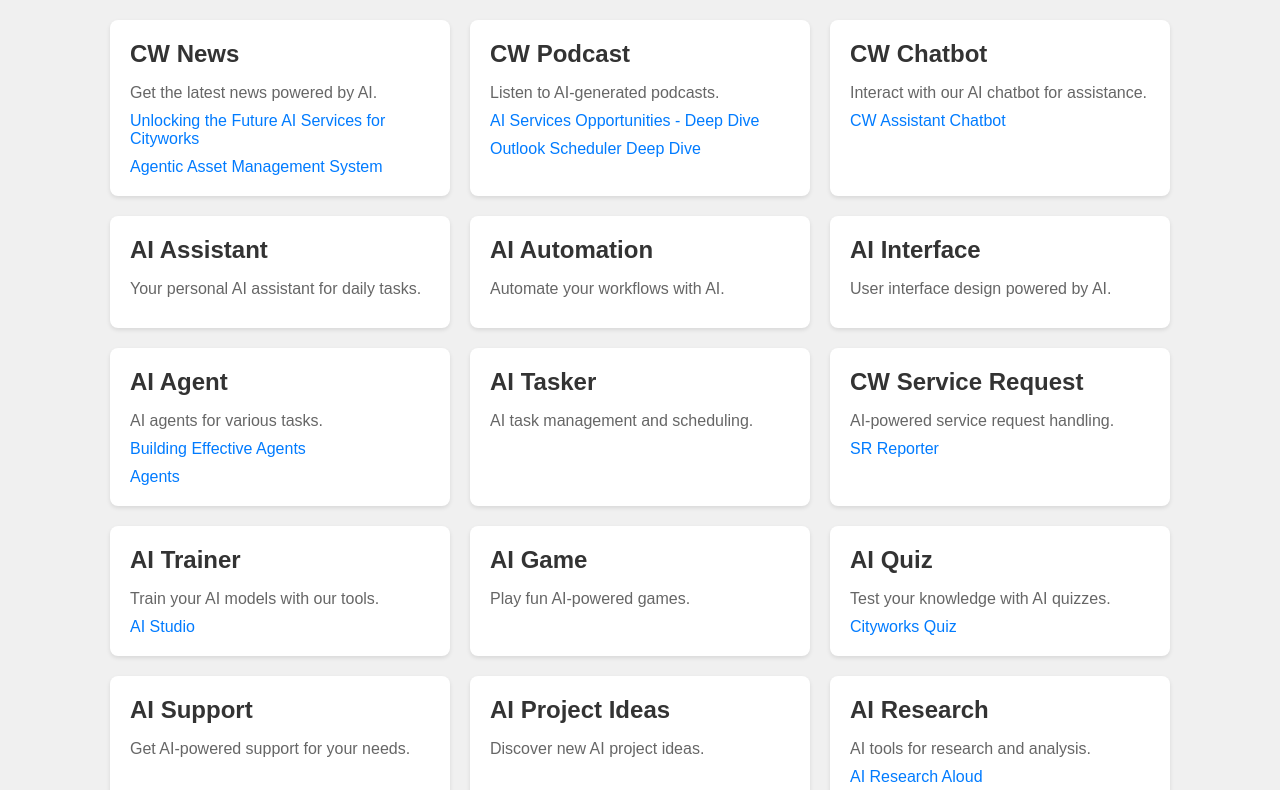
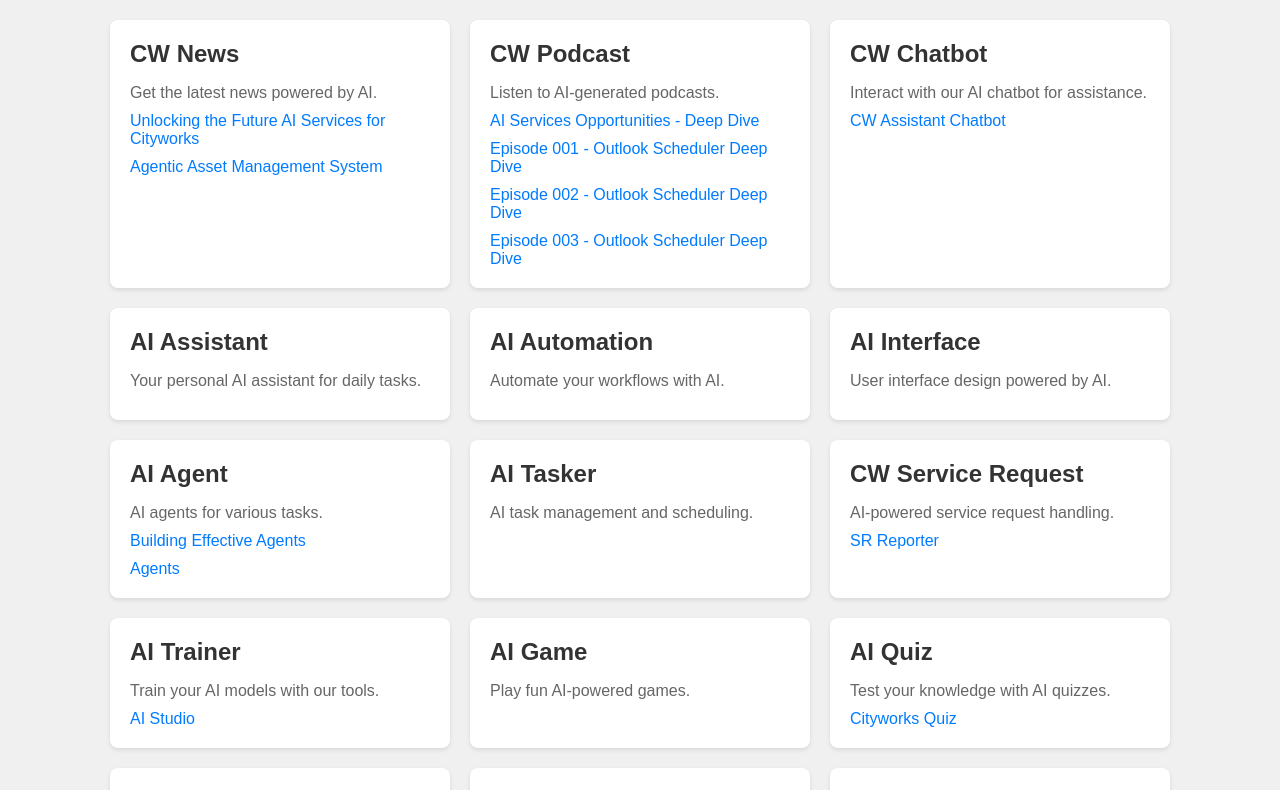
Before and after one commit to ken8/cwolc, a React (Vite) app: page / in a window 1280 px wide. Shown: the top 790 px of the page. Built offline with nearby package versions, Linux system fonts and the light colour scheme.

Commit message:
Initial commit from your app

```diff
--- a/src/App.jsx
+++ b/src/App.jsx
@@ -24,8 +24,16 @@ const services = [
         url: 'https://www.youtube.com/watch?v=LiXcfwAWPUs',
       },
        {
-         title: 'Outlook Scheduler Deep Dive',
+         title: 'Episode 001 - Outlook Scheduler Deep Dive',
          url: 'https://www.youtube.com/watch?v=NuohP5JXtr8',
+       },
+       {
+         title: 'Episode 002 - Outlook Scheduler Deep Dive',
+         url: 'https://www.youtube.com/watch?v=STaYyHFUQ7E',
+       },
+       {
+         title: 'Episode 003 - Outlook Scheduler Deep Dive',
+         url: 'https://www.youtube.com/watch?v=jljZmfJZBZw',
        }
     ],
   },
```
